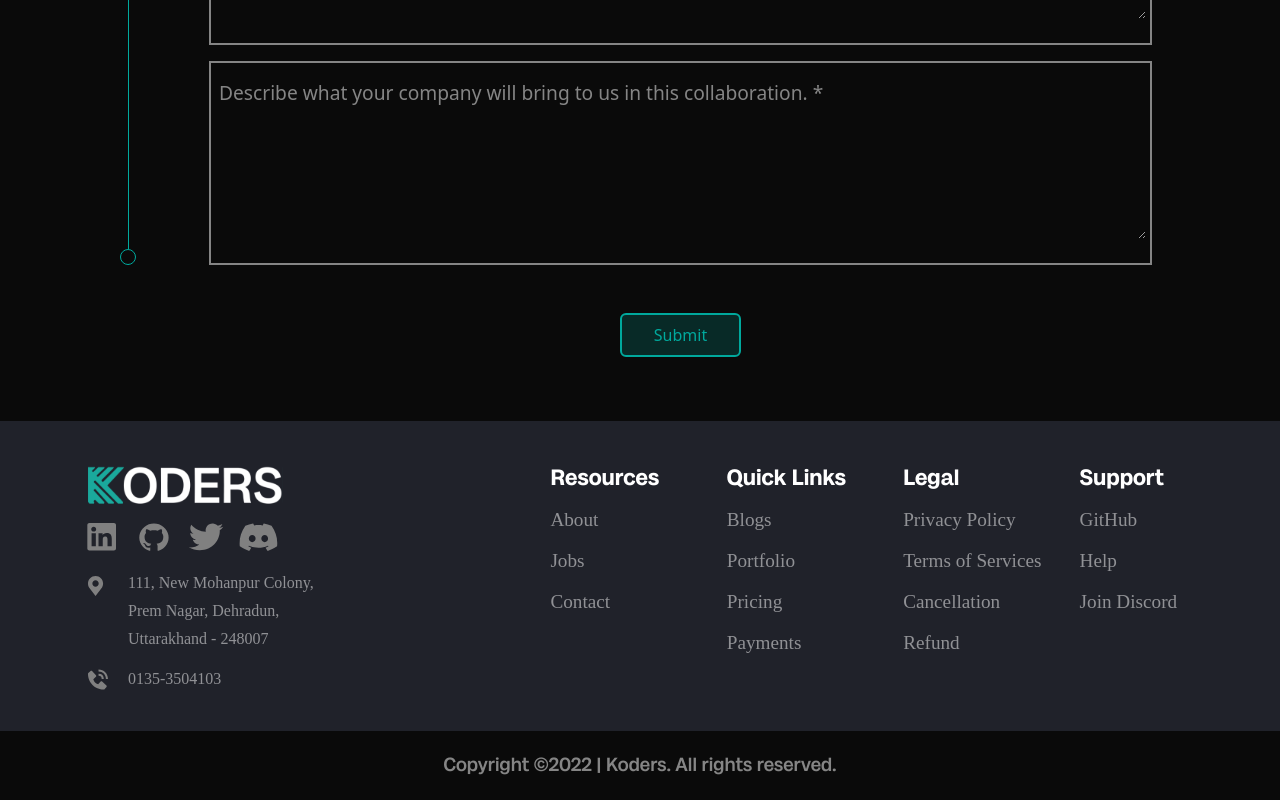
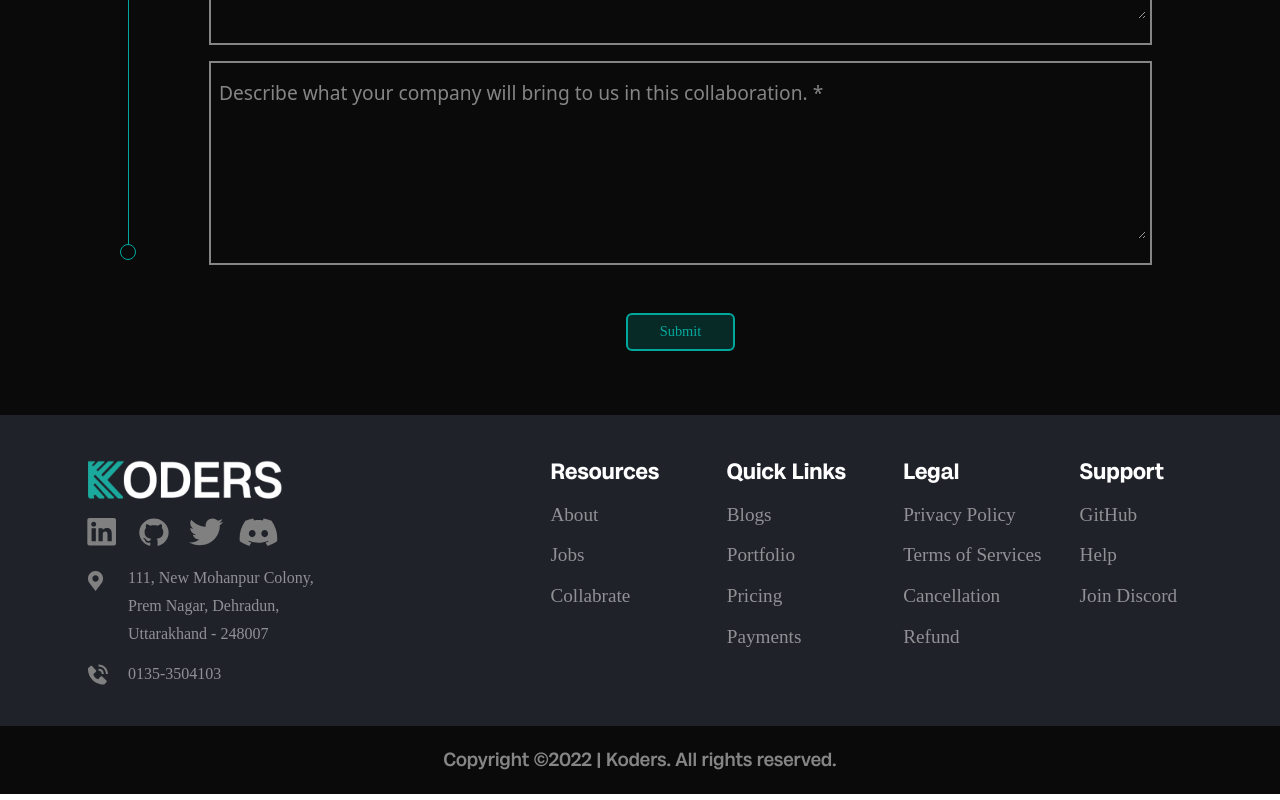
Before and after one commit to koders-in/Website-Insider, a Next.js app: page /Collabrate in a window 1280 px wide. Shown: the part 1060-1860 px from the top of the page. Built offline with nearby package versions, Linux system fonts and the light colour scheme; a web font is replaced by a local one.

Commit message:
feat:add functionality in collabration page

```diff
--- a/helper/constant.ts
+++ b/helper/constant.ts
@@ -54,7 +54,7 @@ export const footerButtons = [
     buttons: [
       { title: "About", route: "/About", target: false },
       { title: "Jobs", route: "/Jobs", target: false },
-      { title: "Contact", route: "", target: false },
+      { title: "Collabrate", route: "/Collabrate", target: false },
     ],
   },
   {
--- a/helper/validate.ts
+++ b/helper/validate.ts
@@ -32,10 +32,10 @@ export const collabrationPageSchima = yup.object().shape({
   email: yup.string().email().required("Email address is required"),
   mobile: yup.string().length(10).required("Mobile number is Required"),
   company: yup.string().required("Company name is required"),
-  companySize: yup.string().required("Joining time period is required"),
+  companySize: yup.string().required("Please select the an option"),
   location: yup.string().optional(),
   websiteURL: yup.string().optional(),
-  jobTitle: yup.string().required("Please enter the hiring reason"),
-  questionOne: yup.string().required("Please enter the joining reason"),
-  questionTwo: yup.string().required("Please enter the joining reason"),
+  jobTitle: yup.string().required("Title is required"),
+  questionOne: yup.string().required(""),
+  questionTwo: yup.string().required(""),
 })
--- a/pages/Collabrate.tsx
+++ b/pages/Collabrate.tsx
@@ -43,7 +43,27 @@ const Collabrate = () => {
     value: initialState,
     helper: FormikHelpers<initialState>
   ) => {
-    console.log(value);
+    const body = `
+    Name:${value.name}
+    Email:${value.email}
+    Mobile No:${value.mobile}
+    Company Name:${value.company}
+    Company Size:${value.companySize}
+    Location:${value.location}
+    Website URL: ${value.websiteURL}
+    Job Title: ${value.jobTitle}\n
+    Q.Describe what your company seeks to benefit from this Collaboration.
+    Ans:- ${value.questionOne}\n
+    Q.Describe what your company will bring to us in this collaboration.
+    Ans:- ${value.questionTwo}\n
+
+    Thank you
+    `;
+    const MAIL_TO = `mailto:info@koders.in?subject=Collabrate Query&body=${encodeURIComponent(
+      body
+    )}`;
+    window.open(MAIL_TO, "_blank");
+    helper.resetForm();
   };
 
   return (
@@ -215,7 +235,7 @@ const Collabrate = () => {
               <button
                 type="submit"
                 onClick={() => handleSubmit()}
-                className="bg-main-greenOpt-200 border-2 border-main-teal text-main-teal block w-fit mx-auto py-2 px-8 rounded-md hover:text-white hover:bg-main-teal"
+                className="text-[0.9em] font-miligramText400 bg-main-greenOpt-200 border-2 border-main-teal text-main-teal block w-fit mx-auto py-[0.4rem] px-8 rounded-md hover:text-white hover:bg-main-teal"
               >
                 Submit
               </button>
--- a/pages/api/index.ts
+++ b/pages/api/index.ts
@@ -2,10 +2,9 @@ import multer from "multer";
 import { NextApiRequest, NextApiResponse } from "next";
 import { Storage } from "megajs";
 import fs from "fs";
-import path, { resolve } from "path";
+import path from "path";
 import { getReview } from "./scrapper";
 
-const INTERVAL_TIME = 24 * 60 * 60 * 60 * 1000;
 
 function runMiddleware(
   req: NextApiRequest & { [key: string]: any },
--- a/styles/globals.css
+++ b/styles/globals.css
@@ -42,10 +42,6 @@
   src: url("../assets/font/Milligram/MilligramText-Medium.ttf");
 }
 
-/* div{
-  animation: name duration timing-function delay iteration-count direction fill-mode;
-  animation: hide 1s ease-in-out forwards;
-} */
 
 /* Keyframe for honey comb cell in technologies section */
 
@@ -56,6 +52,13 @@
 .combInner {
   clip-path: polygon(0% 50%, 25% 0%, 75% 0%, 100% 50%, 75% 100%, 25% 100%);
   -moz-clip-path: polygon(0% 50%, 25% 0%, 75% 0%, 100% 50%, 75% 100%, 25% 100%);
+}
+
+::selection {
+  background: #00A99D; /* WebKit/Blink Browsers */
+}
+::-moz-selection {
+  background: #00A99D; /* Gecko Browsers */
 }
 
 @keyframes fading {
```
Also changed, not shown: tsconfig.json (+0 -172 lines).
